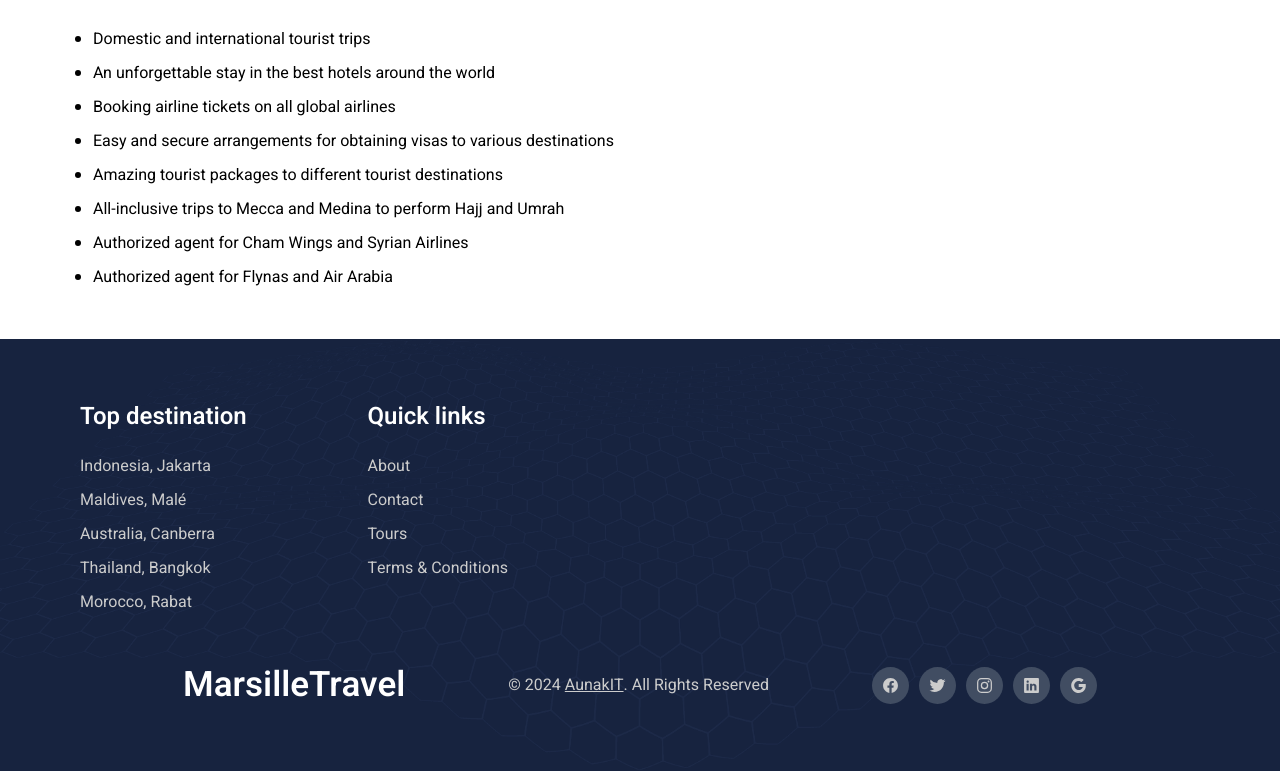
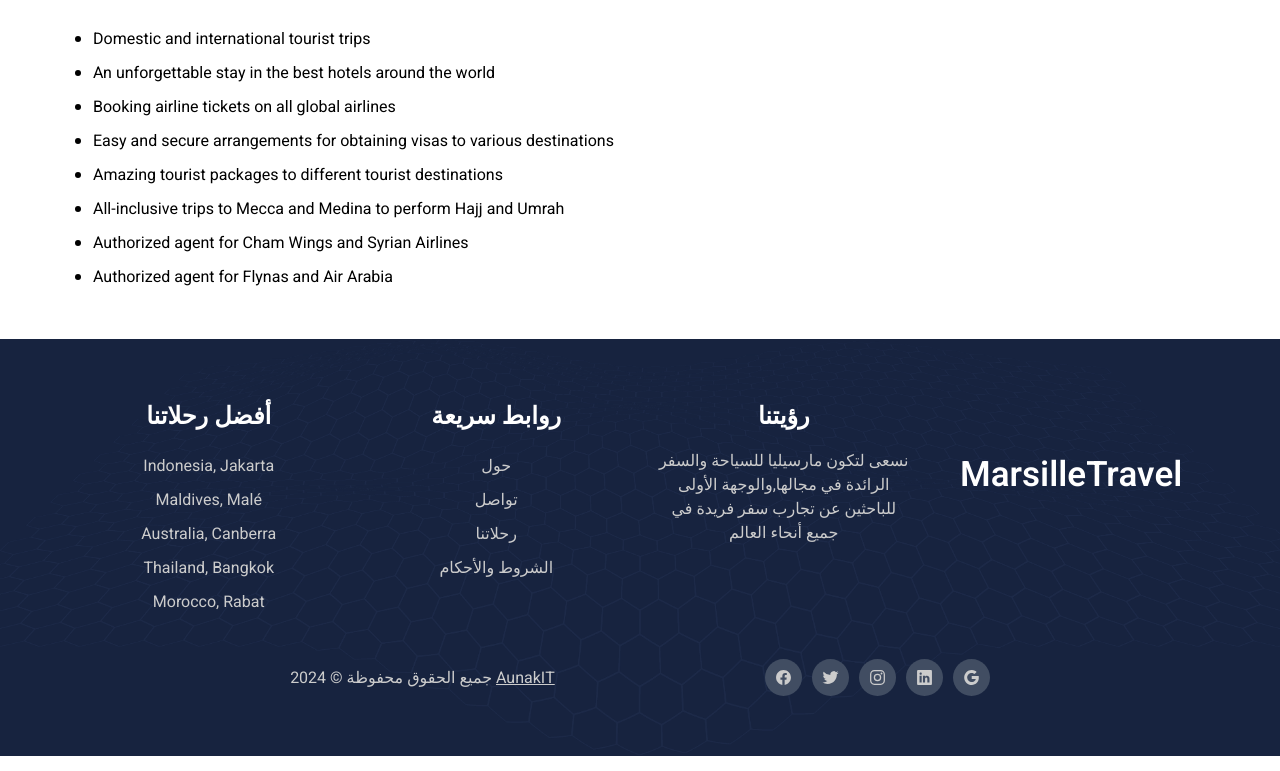
Before and after one commit to Karamdargham12/Marsille, a plain HTML site: page about-us.html in a window 1280 px wide. Shown: the part 921-1692 px from the top of the page. Drawn offline with nearby package versions, Linux system fonts and the light colour scheme; a web font is replaced by a local one.

Commit message:
change footer

```diff
--- a/about-us.html
+++ b/about-us.html
@@ -88,15 +88,16 @@
 
 
 
-<footer class="footer" style="background-image: url('./assets/images/footer-bg.png')">
+
+<footer class="footer" style="background-image: url('../assets/images/footer-bg.png')">
     <div class="container">
 
         <div class="footer-top">
 
-            <ul class="footer-list">
+            <ul style="text-align: center;" class="footer-list">
 
                 <li>
-                    <p class="footer-list-title">Top destination</p>
+                    <p class="footer-list-title">أفضل رحلاتنا</p>
                 </li>
 
                 <li>
@@ -122,25 +123,47 @@
             </ul>
 
 
+            <ul style="text-align: center;" class="footer-list">
+
+                <li>
+                    <p  class="footer-list-title">روابط سريعة</p>
+                </li>
+
+                <li>
+                    <a href="#" class="footer-link">حول</a>
+                </li>
+
+                <li>
+                    <a href="#" class="footer-link">تواصل</a>
+                </li>
+
+                <li>
+                    <a href="#" class="footer-link">رحلاتنا</a>
+                </li>
+                <li>
+                    <a href="#" class="footer-link">الشروط والأحكام</a>
+                </li>
+
+            </ul>
+
+
             <ul class="footer-list">
 
                 <li>
-                    <p class="footer-list-title">Quick links</p>
+                    <p style="text-align: center;" class="footer-list-title">رؤيتنا</p>
                 </li>
 
                 <li>
-                    <a href="#" class="footer-link">About</a>
+                    <p style="text-align: center;   " >نسعى لتكون مارسيليا للسياحة والسفر الرائدة في مجالها,والوجهة الأولى للباحثين عن تجارب سفر فريدة في جميع أنحاء العالم</p>
                 </li>
 
-                <li>
-                    <a href="#" class="footer-link">Contact</a>
-                </li>
+
+
+            </ul>
+            <ul class="footer-list">
 
                 <li>
-                    <a href="#" class="footer-link">Tours</a>
-                </li>
-                <li>
-                    <a href="#" class="footer-link">Terms & Conditions</a>
+                    <a style="text-align: center; padding-top: 50px;" href="#" class="logo">MarsilleTravel</a>
                 </li>
 
             </ul>
@@ -148,12 +171,11 @@
 
         </div>
 
+
         <div class="footer-bottom">
-
-            <a href="#" class="logo">MarsilleTravel</a>
-
             <p class="copyright">
-                &copy; 2024 <a href="#" class="copyright-link">AunakIT</a>. All Rights Reserved
+                جميع الحقوق محفوظة
+                &copy; 2024 <a href="#" class="copyright-link">AunakIT</a>
             </p>
 
             <ul class="social-list">
```
